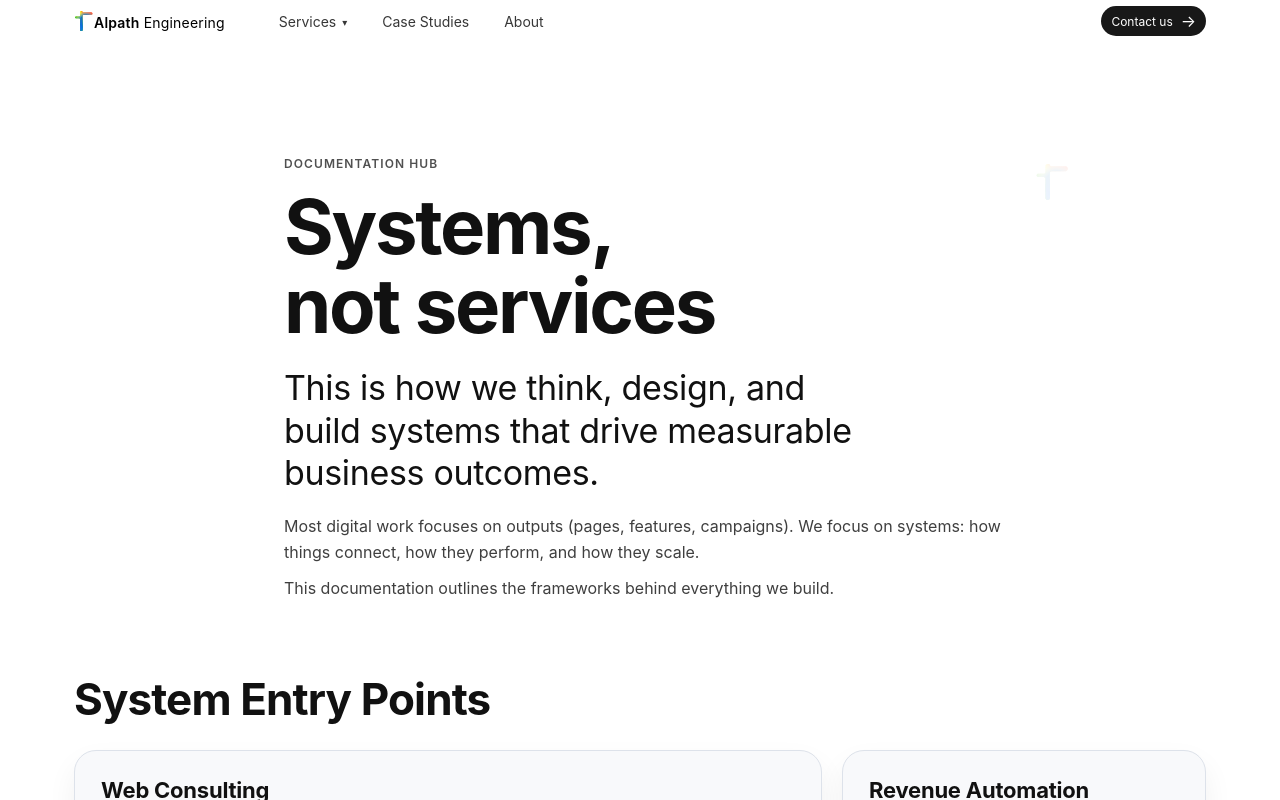
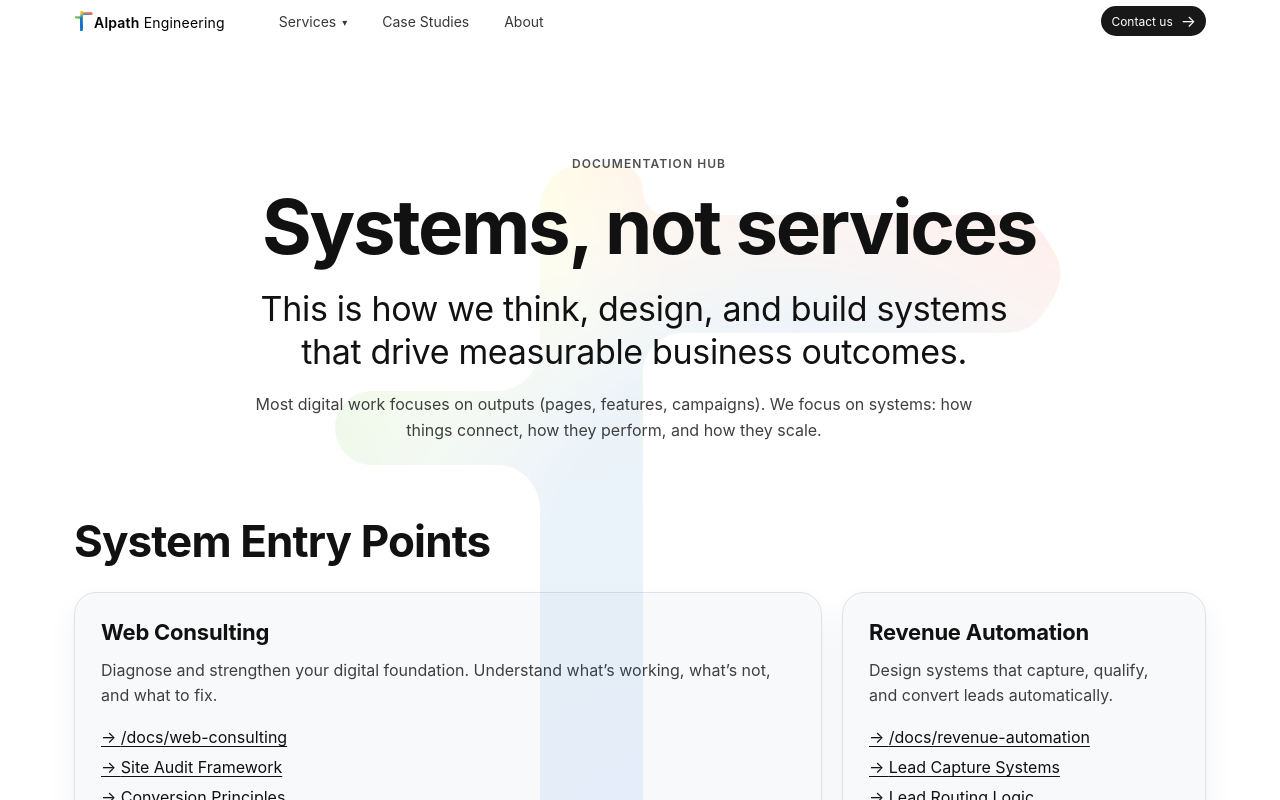
Before and after one commit to puleri/alpath, a Next.js app: page /docs in a window 1280 px wide. Shown: the top 800 px of the page. Built offline with nearby package versions, Linux system fonts and the light colour scheme; a web font is replaced by a local one.

Commit message:
added image

```diff
--- a/src/app/docs/page.jsx
+++ b/src/app/docs/page.jsx
@@ -64,9 +64,6 @@ function DocsHero() {
       <p className="docs-supporting-text">
         Most digital work focuses on outputs (pages, features, campaigns). We focus on systems:
         how things connect, how they perform, and how they scale.
-      </p>
-      <p className="docs-supporting-text">
-        This documentation outlines the frameworks behind everything we build.
       </p>
     </section>
   );
--- a/src/app/globals.css
+++ b/src/app/globals.css
@@ -2299,9 +2299,11 @@ tbody tr:hover td {
 }
 
 .docs-hero {
-  max-width: 860px;
+  max-width: 960px;
   position: relative;
+  text-align: center;
   padding-right: 56px;
+  z-index: 1;
 }
 
 .docs-hero::after {
@@ -2309,11 +2311,12 @@ tbody tr:hover td {
   position: absolute;
   right: 0;
   top: 8px;
-  width: 36px;
-  height: 36px;
+  width: 836px;
+  height: 836px;
   opacity: 0.08;
   pointer-events: none;
   background: center/contain no-repeat url('/alpath/sign.svg');
+  z-index: -1;
 }
 
 .docs-eyebrow {
```
Also changed, not shown: public/heros/systems.png (added).
